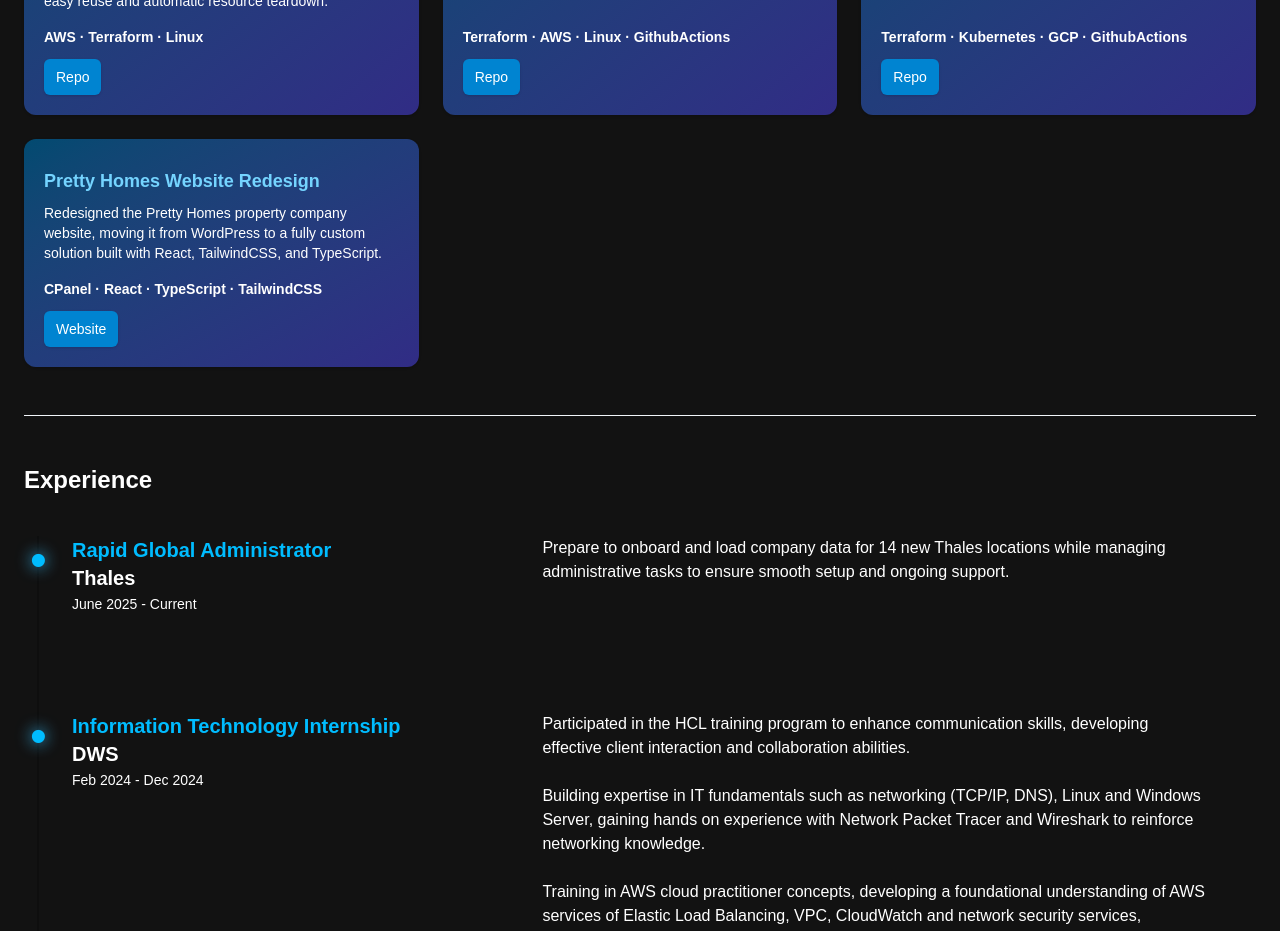
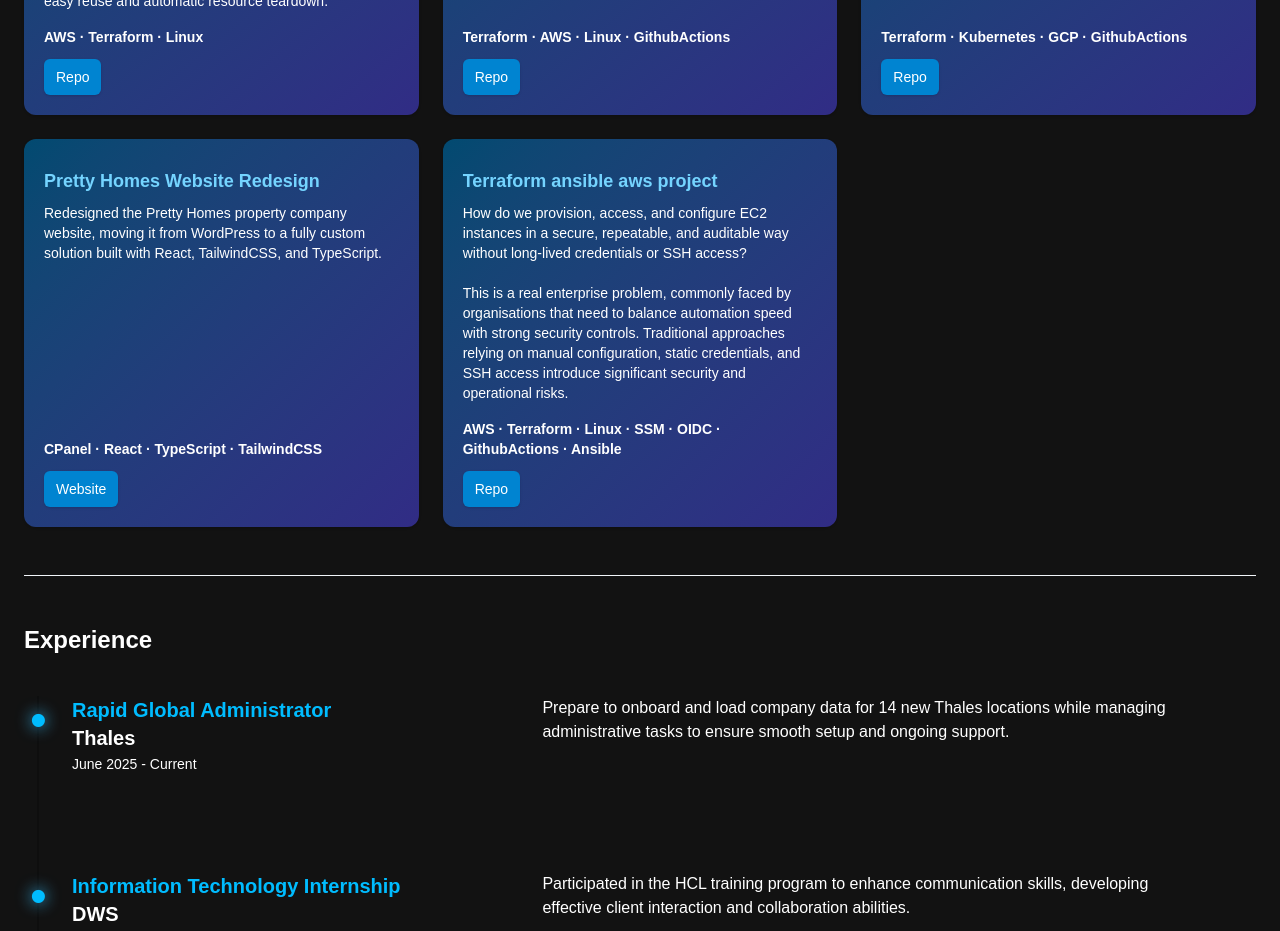
Before and after one commit to noeleon21/personal-porfolio, a Next.js app: page / in a window 1280 px wide. Shown: the part 1300-2231 px from the top of the page. Built offline with nearby package versions, Linux system fonts and the light colour scheme.

Commit message:
added ansible project

```diff
--- a/src/Sections/Project.tsx
+++ b/src/Sections/Project.tsx
@@ -31,6 +31,14 @@ Establish secure access from the EC2 instance to an RDS database instance. Imple
 
           liveUrl="https://prettyhomes.com.au/"
         />
+         <ProjectCard
+          title="Terraform ansible aws project"
+          tags={["AWS", "Terraform", "Linux", "SSM", "OIDC", "GithubActions", "Ansible"]}
+          description="How do we provision, access, and configure EC2 instances in a secure, repeatable, and auditable way without long-lived credentials or SSH access?
+
+This is a real enterprise problem, commonly faced by organisations that need to balance automation speed with strong security controls. Traditional approaches relying on manual configuration, static credentials, and SSH access introduce significant security and operational risks."
+          repoUrl="https://github.com/noeleon21/Cloud_Security_V2"
+        />
       </div>
     </div>
   )
```
